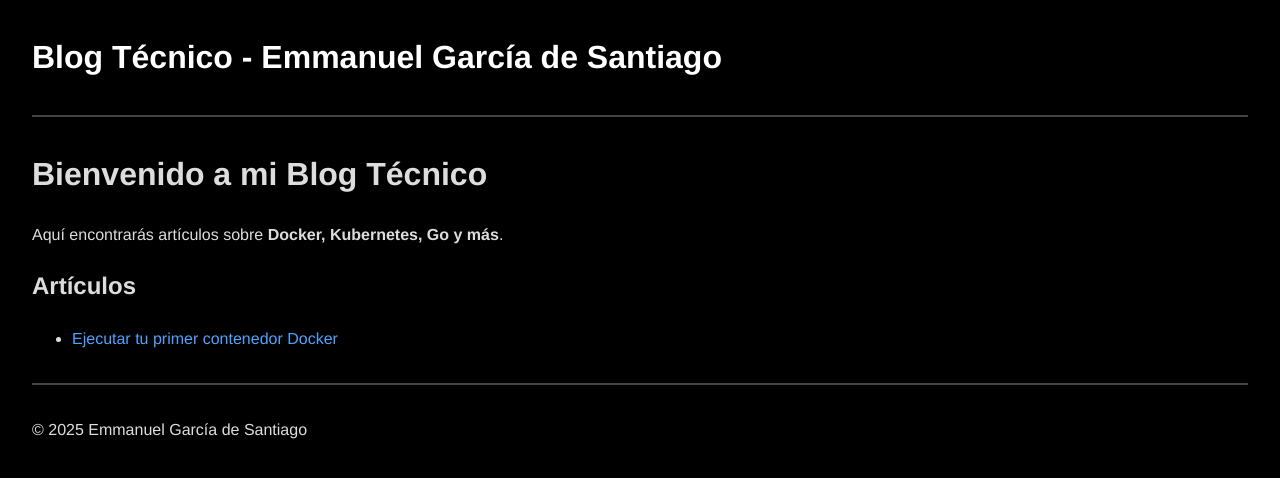
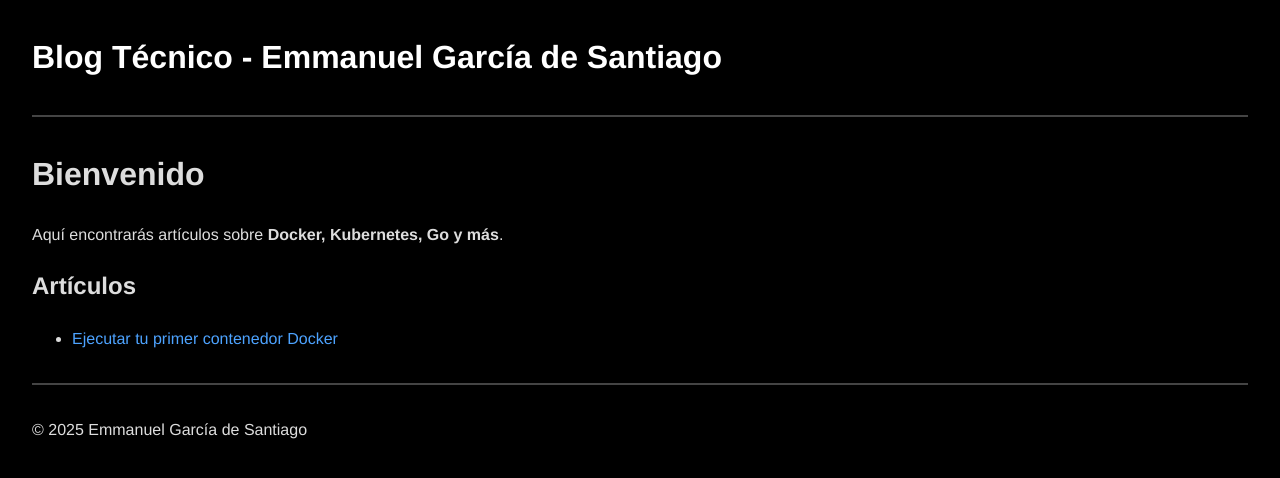
Before and after one commit to starlingapps/starlingapps.github.io, a Jekyll site: the page built from index.md, in a window 1280 px wide. Shown: the top 478 px of the page. Built offline with Jekyll 4.4.1, drawn with Linux system fonts in a browser that asks for light colours.

Commit message:
Actualizacion

```diff
--- a/index.md
+++ b/index.md
@@ -1,9 +1,9 @@
 ---
 layout: default
-title: Blog Técnico - Emmanuel García de Santiago
+title: StarlingApps Articulos
 ---
 
-# Bienvenido a mi Blog Técnico
+# Bienvenido
 
 Aquí encontrarás artículos sobre **Docker, Kubernetes, Go y más**.
 
```
